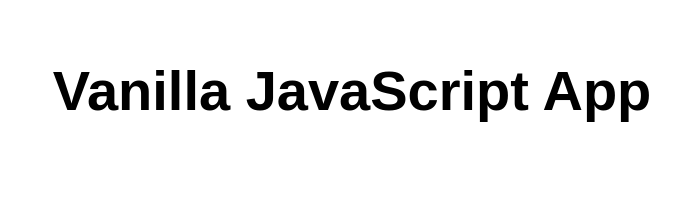
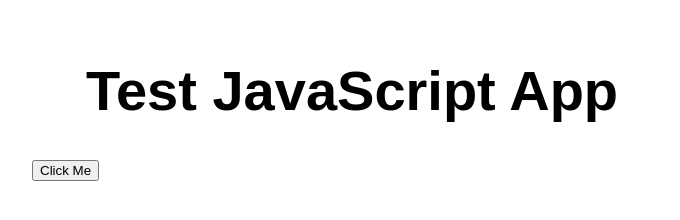
Before and after one commit to nm-fg/static-web-app-test, a website: page src/index.html in a window 1280 px wide. Shown: the whole page, without its empty margins (288-968 px from the left). Drawn offline with Linux system fonts and the light colour scheme.

Commit message:
test with button

```diff
--- a/src/index.html
+++ b/src/index.html
@@ -10,7 +10,10 @@
 
 <body>
   <main>
-    <h1>Vanilla JavaScript App</h1>
+    <h1>Test JavaScript App</h1>
+    <button id="myButton">Click Me</button>
+    <div id="output"></div>
+
   </main>
 </body>
 
--- a/src/index.js
+++ b/src/index.js
@@ -1 +1,12 @@
-console.log('is this working...')
+
+
+// Get references to the button and output elements
+const button = document.getElementById('myButton');
+const output = document.getElementById('output');
+
+// Add event listener to the button
+button.addEventListener('click', () => {
+  // Change the text content of the output div
+  output.textContent = 'You clicked the button!';
+  console.log('is this working...')
+});
```
